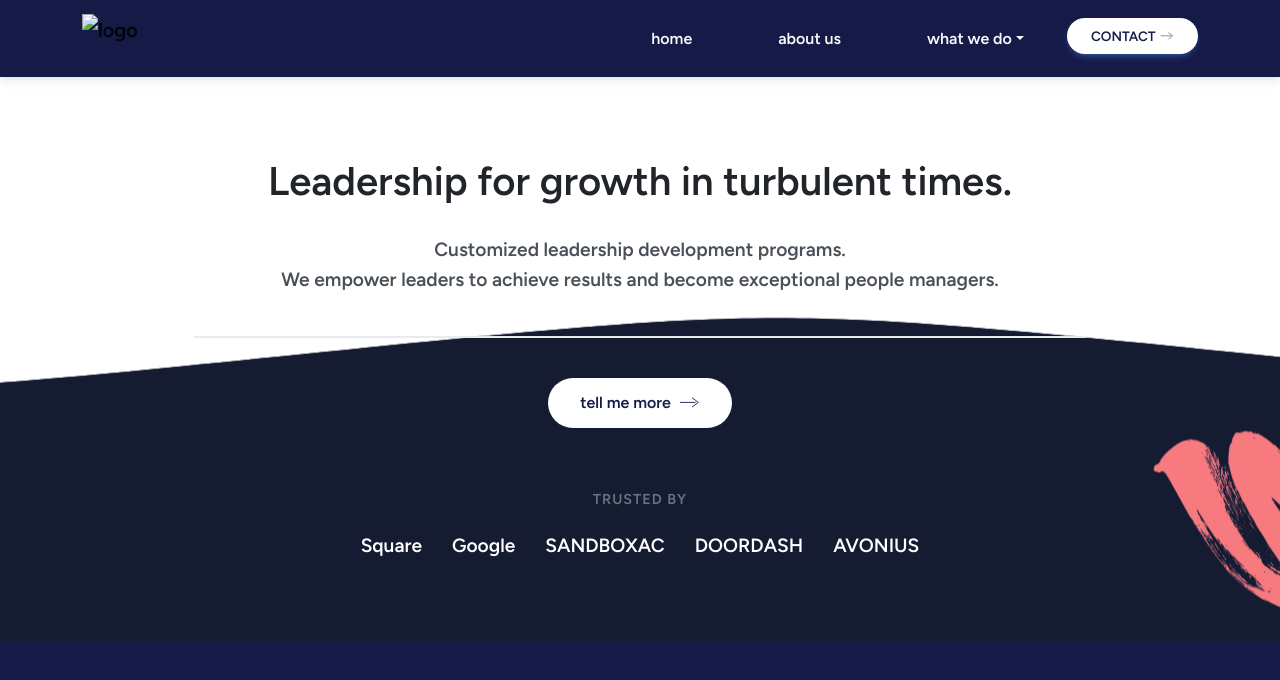
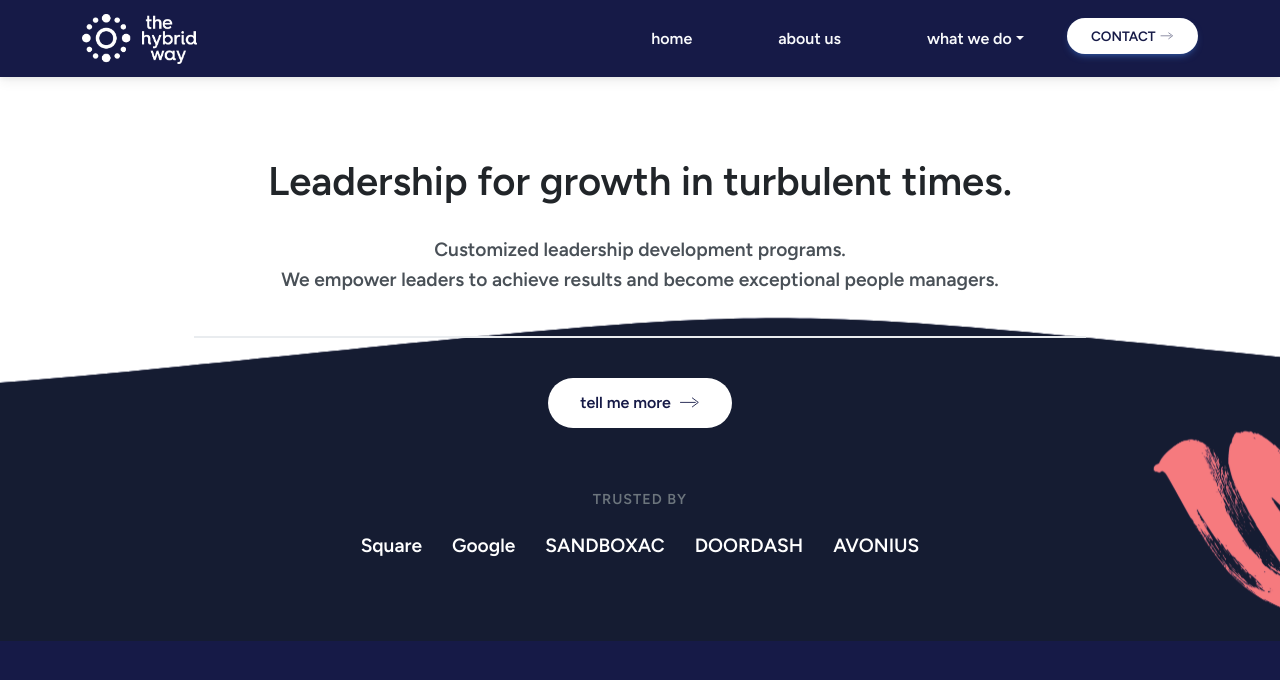
Before and after one commit to samuel166a/web3, a plain HTML site: page index.html in a window 1280 px wide. Drawn offline with nearby package versions, Linux system fonts and the light colour scheme; files whose address does not match are found by name.

Commit message:
index.html

```diff
--- a/index.html
+++ b/index.html
@@ -22,7 +22,7 @@
     <nav class="navbar navbar-expand-lg navbar-light">
         <div class="container">
             <a class="navbar-brand" href="#index.html">
-                <img src="./img/logo.png" alt="logo" style="height: 50px;">
+                <img src="logo.png" alt="logo" style="height: 50px;">
             </a>
             <button class="navbar-toggler" type="button" data-mdb-toggle="collapse" data-mdb-target="#navbarNav">
                 <i class="fas fa-bars"></i>
```
